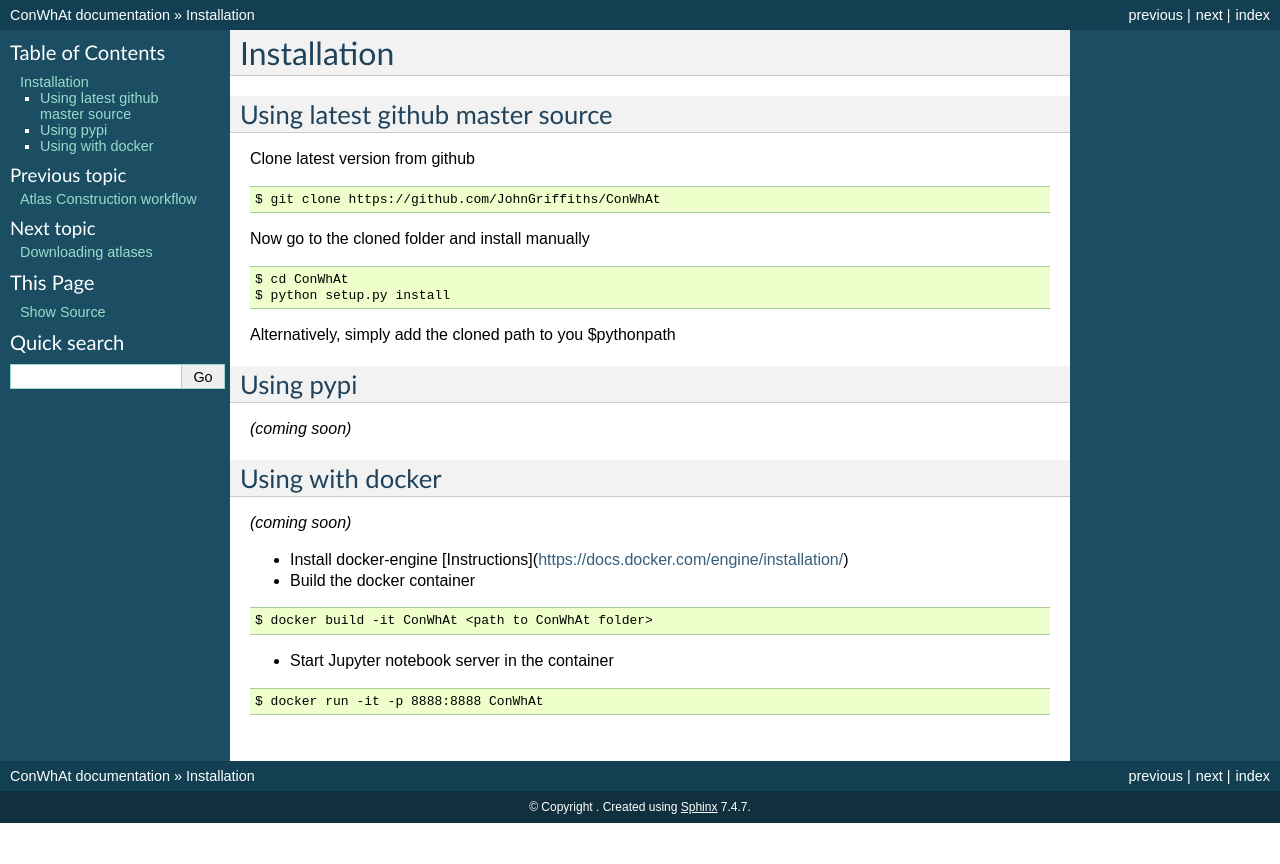
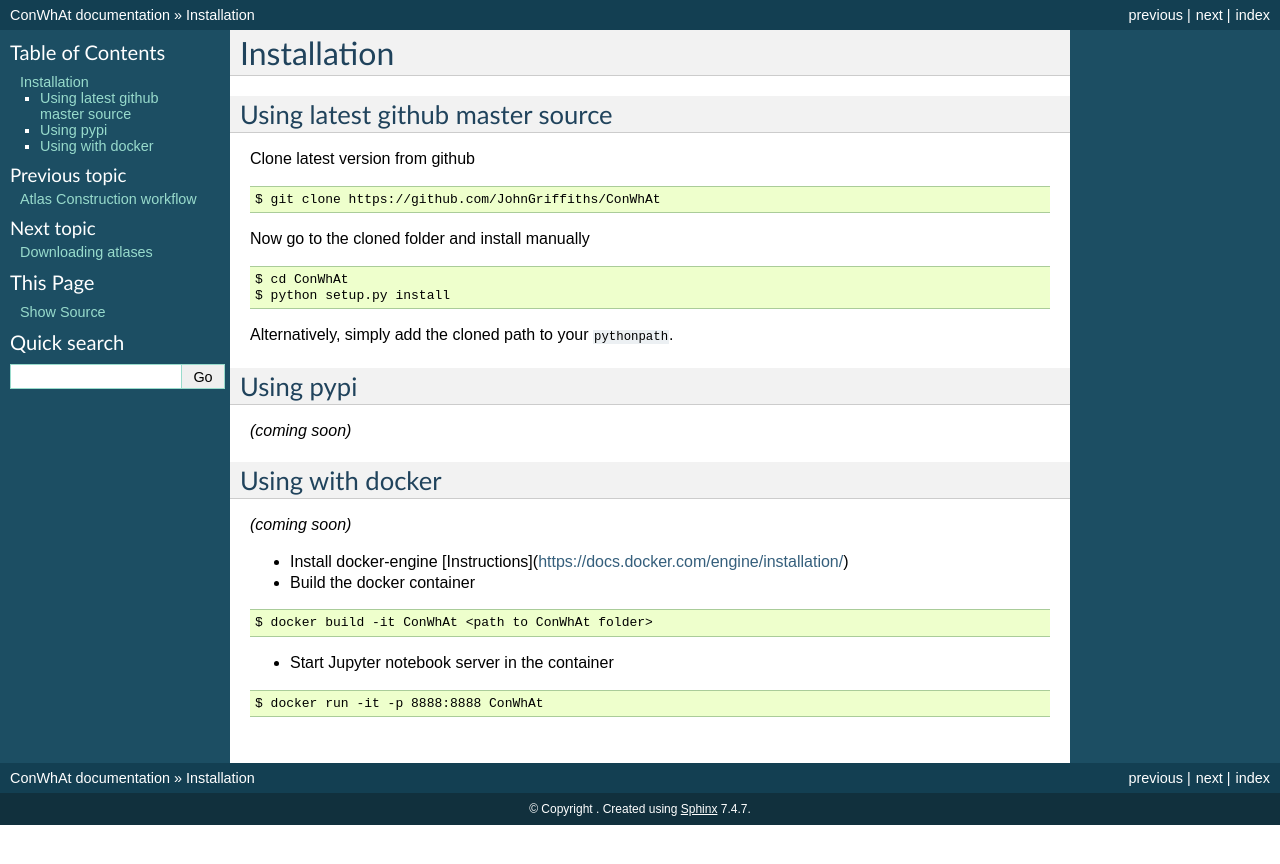
Before and after one commit to JohnGriffiths/ConWhAt, a Sphinx documentation site: the page built from docs/getting_started/installation.rst, in a window 1280 px wide. Shown: the top 864 px of the page. Built offline with Sphinx 7.4.7, drawn with Linux system fonts in a browser that asks for light colours.

Commit message:
Update installation.rst

```diff
--- a/docs/getting_started/installation.rst
+++ b/docs/getting_started/installation.rst
@@ -21,8 +21,7 @@ Now go to the cloned folder and install manually
    $ cd ConWhAt
    $ python setup.py install
 
-
-Alternatively, simply add the cloned path to you $pythonpath
+Alternatively, simply add the cloned path to your :code:`pythonpath`.
 
 
 Using pypi
```
